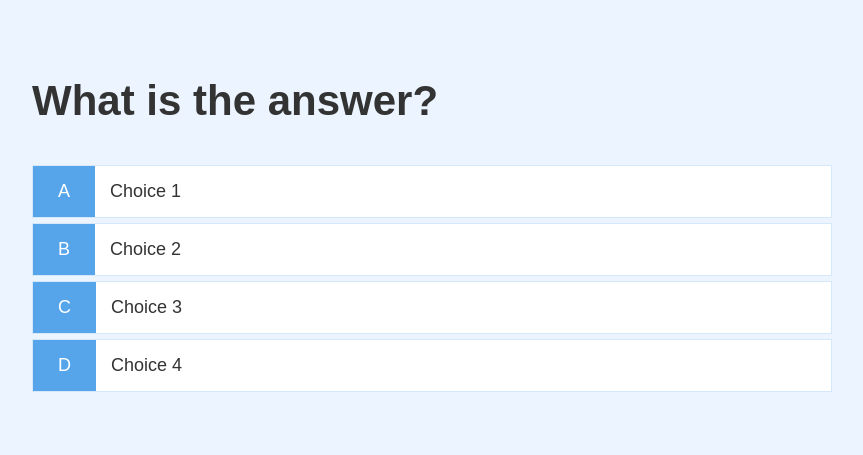
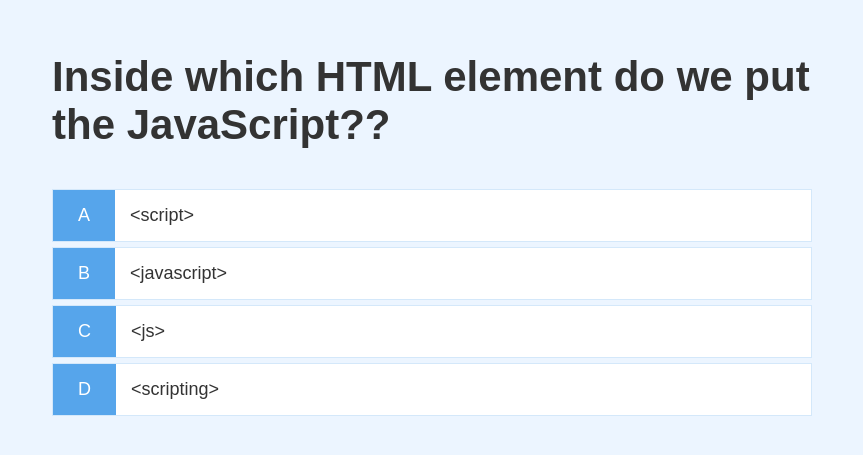
Before and after one commit to lillapulay/JS-quiz-app, a plain HTML site: page game.html in a window 1280 px wide. Shown: the part 163-618 px from the top of the page, without its empty margins (208-1071 px from the left). Drawn offline with Linux system fonts and the light colour scheme.

Commit message:
Logic with hardcoded questions

```diff
--- a/css/app.css
+++ b/css/app.css
@@ -48,6 +48,7 @@ h3 {
     align-items: center; /* Vertical */
     max-width: 80rem;
     margin: 0 auto;
+    padding: 2rem;
 }
 
 /* Children of container */
--- a/css/game.css
+++ b/css/game.css
@@ -22,4 +22,5 @@
 
 .choice-text {
     padding: 1.5rem;
+    width: 100%; /* So it's clickable on the whole button */
 }
--- a/game.html
+++ b/game.html
@@ -14,21 +14,22 @@
             <h2 id="question">What is the answer?</h2>
             <div class="choice-container">
                 <p class="choice-prefix">A</p>
-                <p class="choice-text">Choice 1</p>
+                <p class="choice-text" data-number="1">Choice 1</p>
             </div>
             <div class="choice-container">
                 <p class="choice-prefix">B</p>
-                <p class="choice-text">Choice 2</p>
+                <p class="choice-text" data-number="2">Choice 2</p>
             </div>
             <div class="choice-container">
                 <p class="choice-prefix">C</p>
-                <p class="choice-text">Choice 3</p>
+                <p class="choice-text" data-number="3">Choice 3</p>
             </div>
             <div class="choice-container">
                 <p class="choice-prefix">D</p>
-                <p class="choice-text">Choice 4</p>
+                <p class="choice-text" data-number="4">Choice 4</p>
             </div>
         </div>
     </div>
+    <script src="js/game.js"></script>
 </body>
 </html>
--- /dev/null
+++ b/js/game.js
@@ -0,0 +1,82 @@
+const question = document.getElementById('question');
+const choices = Array.from(document.getElementsByClassName('choice-text'));
+console.log(choices);
+
+let currentQuestion = {};
+let acceptingAnswers = false;
+let score = 0;
+let questionCounter = 0;
+let availableQuestions = [];
+
+let questions = [
+    {
+        question: 'Inside which HTML element do we put the JavaScript??',
+        choice1: '<script>',
+        choice2: '<javascript>',
+        choice3: '<js>',
+        choice4: '<scripting>',
+        answer: 1,
+    },
+    {
+        question:
+            "What is the correct syntax for referring to an external script called 'xxx.js'?",
+        choice1: "<script href='xxx.js'>",
+        choice2: "<script name='xxx.js'>",
+        choice3: "<script src='xxx.js'>",
+        choice4: "<script file='xxx.js'>",
+        answer: 3,
+    },
+    {
+        question: " How do you write 'Hello World' in an alert box?",
+        choice1: "msgBox('Hello World');",
+        choice2: "alertBox('Hello World');",
+        choice3: "msg('Hello World');",
+        choice4: "alert('Hello World');",
+        answer: 4,
+    },
+];
+
+const CORRECT_BONUS = 10;
+const MAX_QUESTIONS = 3;
+
+startGame = () => {
+    questionCounter = 0;
+    score = 0;
+    availableQuestions = [...questions];
+    console.log(availableQuestions);
+    getNewQuestion();
+}
+
+getNewQuestion = () => {
+    if (availableQuestions.length === 0 || questionCounter >= MAX_QUESTIONS) {
+        return window.location.assign('/end.html'); /* If no questions left, goes to end page */
+    }
+
+    questionCounter++;
+    const questionIndex = Math.floor(Math.random() * availableQuestions.length);
+    currentQuestion = availableQuestions[questionIndex];
+    question.innerText = currentQuestion.question;
+
+    choices.forEach(choice => {
+        const number = choice.dataset['number'];
+        choice.innerText = currentQuestion['choice' + number]
+    });
+
+    availableQuestions.splice(questionIndex, 1); /* Takes the current question out of the array */
+
+    acceptingAnswers = true;
+}
+
+choices.forEach(choice => {
+    choice.addEventListener('click', e => {
+        if (!acceptingAnswers) return;
+        acceptingAnswers = false;
+
+        const selectedChoice = e.target;
+        const selectedAnswer = selectedChoice.dataset['number'];
+
+        getNewQuestion();
+    })
+})
+
+startGame();
```
Also changed, not shown: index.html (+0 -1 lines), js/script.js (deleted).
